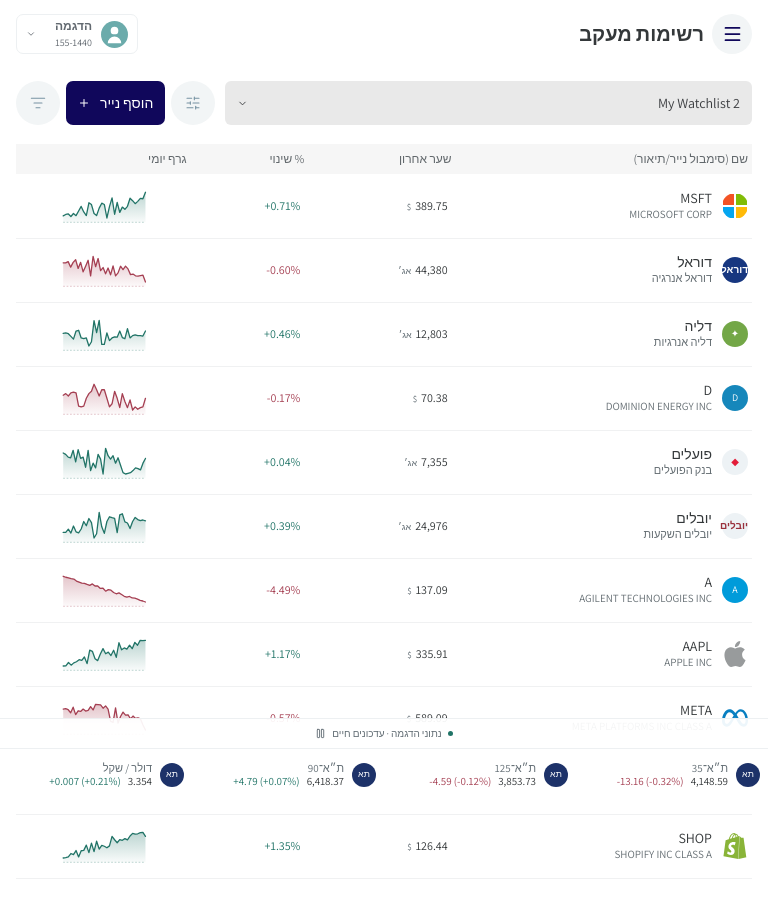
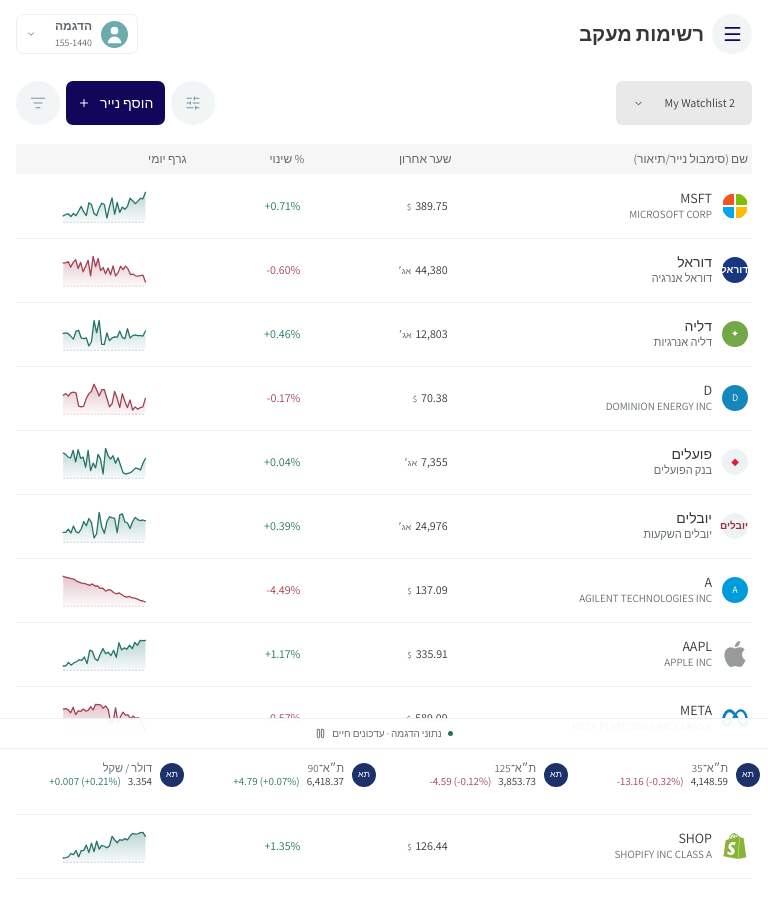
Before and after one commit to ShaharMaaravi/TradeOne-take-home-assignment, a React (Vite) app: page / in a window 768 px wide. Shown: the top 918 px of the page. Built offline with nearby package versions, Linux system fonts and the light colour scheme.

Commit message:
style: match tablet list selector to desktop width

```diff
--- a/src/features/watchlist/components/WatchlistPage.module.css
+++ b/src/features/watchlist/components/WatchlistPage.module.css
@@ -189,3 +189,16 @@
     justify-content: center;
   }
 }
+
+@media (min-width: 640px) and (max-width: 1199px) {
+  .toolbar {
+    display: flex;
+  }
+  .listSelector {
+    inline-size: auto;
+    min-inline-size: 136px;
+    max-inline-size: min(320px, 45%);
+    padding-inline: 17px;
+    font-size: var(--font-body);
+  }
+}
```
